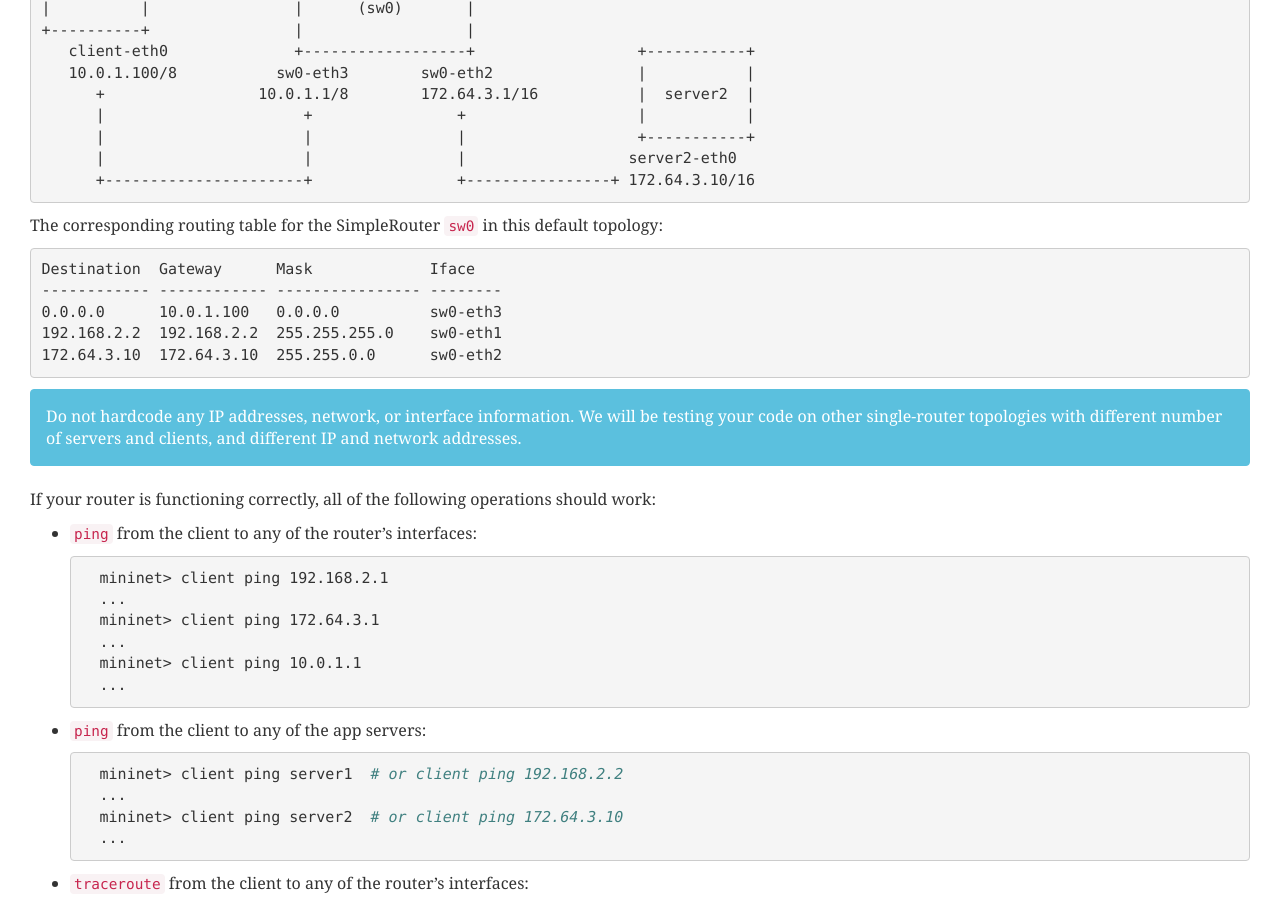
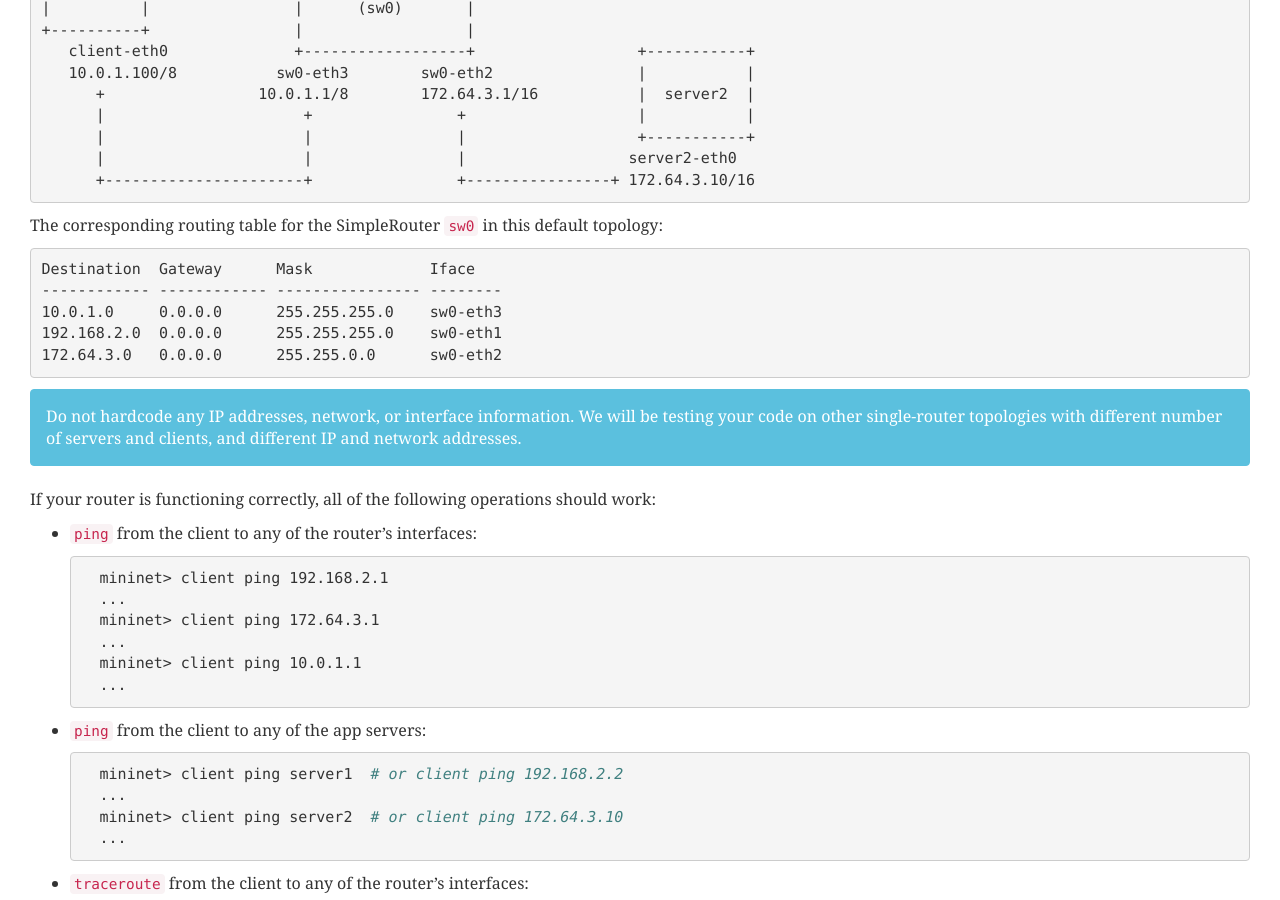
Before and after one commit to aa-fiu-classes/cnt-4713-web, a Jekyll site: the page built from project-3.md, in a window 1280 px wide and 900 px high, scrolled down 1739 px. Built offline with Jekyll 4.4.1, drawn with Linux system fonts in a browser that asks for light colours; nearby versions of some CDN libraries.

Commit message:
Fix example routing table

```diff
--- a/project-3.md
+++ b/project-3.md
@@ -69,9 +69,9 @@ The corresponding routing table for the SimpleRouter `sw0` in this default topol
 
     Destination  Gateway      Mask             Iface
     ------------ ------------ ---------------- --------
-    0.0.0.0      10.0.1.100   0.0.0.0          sw0-eth3
-    192.168.2.2  192.168.2.2  255.255.255.0    sw0-eth1
-    172.64.3.10  172.64.3.10  255.255.0.0      sw0-eth2
+    10.0.1.0     0.0.0.0      255.255.255.0    sw0-eth3
+    192.168.2.0  0.0.0.0      255.255.255.0    sw0-eth1
+    172.64.3.0   0.0.0.0      255.255.0.0      sw0-eth2
 
 Do not hardcode any IP addresses, network, or interface information.  We will be testing your code on other single-router topologies with different number of servers and clients, and different IP and network addresses.
 {: class="alert alert-info"}
```
